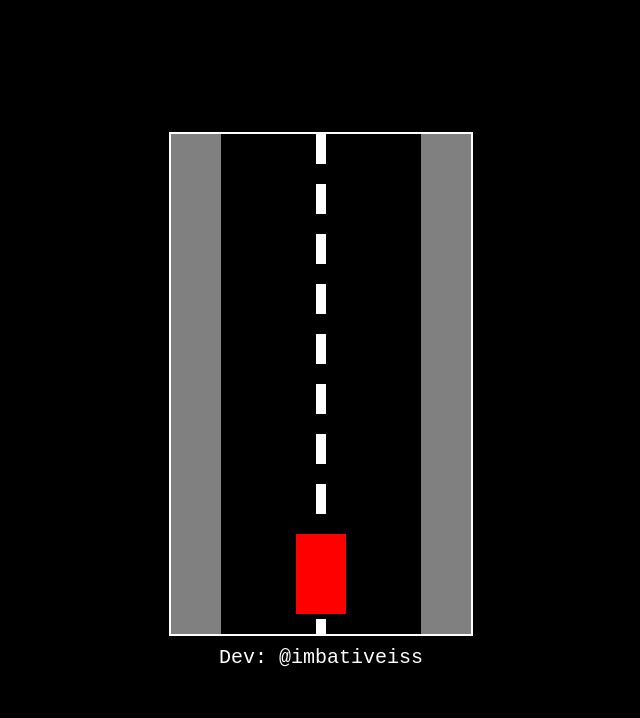
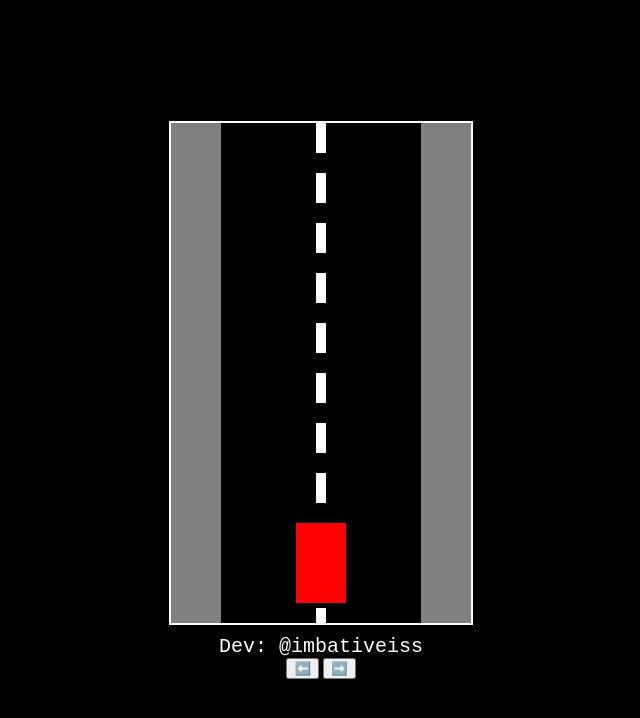
Before and after one commit to imbativeiss/CarGameTyaa, a plain HTML site: page index.html in a window 1280 px wide. Shown: the whole page, without its empty margins (319-959 px from the left). Drawn offline with Linux system fonts and the light colour scheme.

Commit message:
Update index.html

```diff
--- a/index.html
+++ b/index.html
@@ -9,6 +9,13 @@
 <body>
     <canvas id="gameCanvas"></canvas>
     <div class="dev-text">Dev: @imbativeiss</div>
+
+    <!-- Tombol Virtual untuk Mobile -->
+    <div class="controls">
+        <button id="leftBtn">⬅️</button>
+        <button id="rightBtn">➡️</button>
+    </div>
+
     <script src="script.js"></script>
 </body>
 </html>
```
